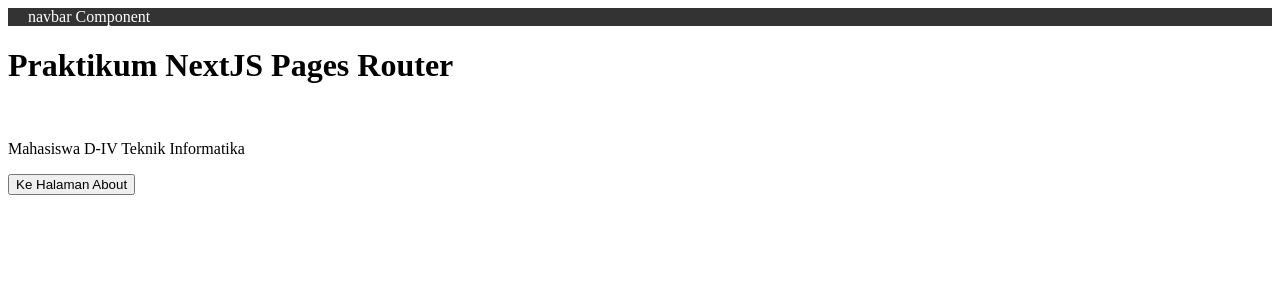
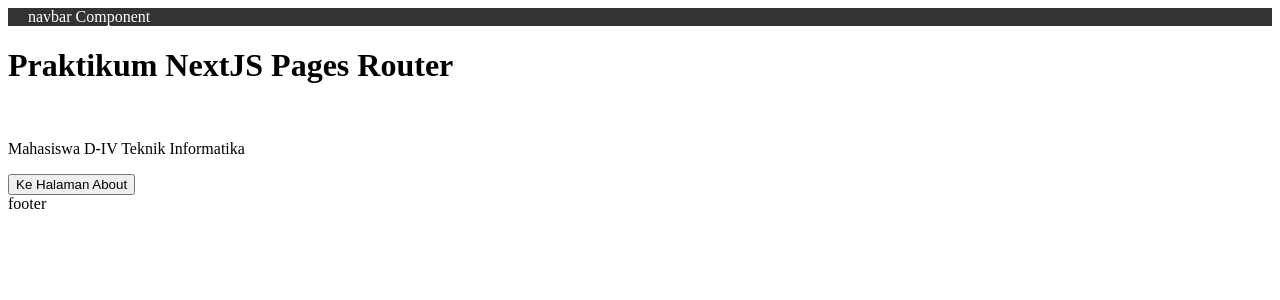
Before and after one commit to LuckyHaQi/Pemrograman-Berbasis-Framework, a Next.js app: page / in a window 1280 px wide. Shown: the top 300 px of the page. Built offline with nearby package versions, Linux system fonts and the light colour scheme.

Commit message:
feat: add footer to all page

```diff
--- a/src/components/layouts/appshell/index.tsx
+++ b/src/components/layouts/appshell/index.tsx
@@ -5,13 +5,16 @@
 }
 
 const AppShell = (props:AppShellProps) => {
-    const { children } = props;
-    return (
-        <main>
-            <Navbar />
-            {children}
-        </main>
-    );
+  const { children } = props;
+  return (
+    <main>
+      <Navbar />
+      { children }
+      <div>
+        footer
+      </div>
+    </main>
+  )
 };
 
 export default AppShell;
```
